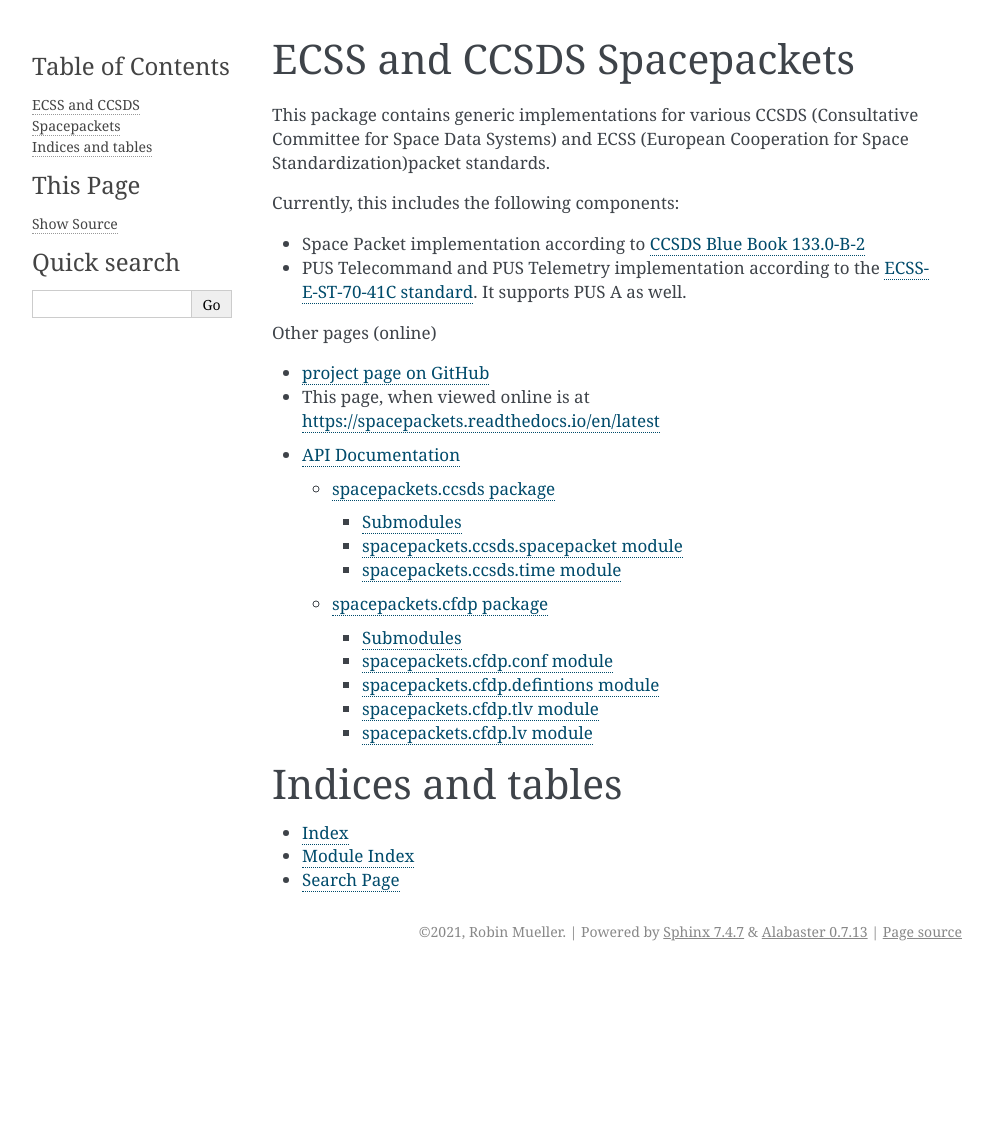
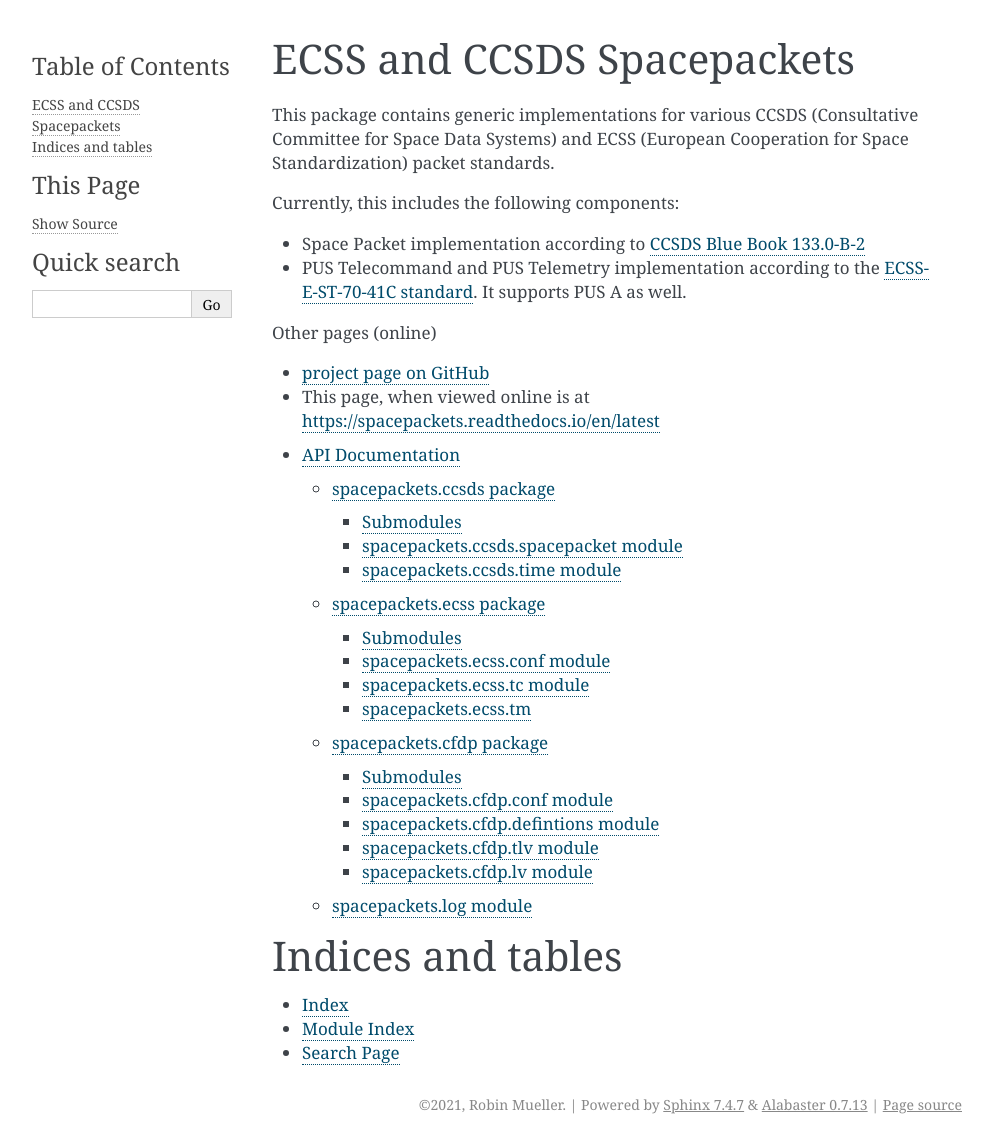
Before and after one commit to us-irs/spacepackets-py, a Sphinx documentation site: the page built from docs/index.rst, in a window 1280 px wide. Shown: the whole page, without its empty margins (148-1141 px from the left). Built offline with Sphinx 7.4.7, drawn with Linux system fonts in a browser that asks for light colours; before the commit the page ends 971 px from its top, so only the background shows below that.

Commit message:
finalized docs

```diff
--- a/docs/api/ecss.rst
+++ b/docs/api/ecss.rst
@@ -0,0 +1,29 @@
+spacepackets.ecss package
+==========================
+
+Submodules
+----------
+
+spacepackets.ecss.conf module
+-------------------------------------
+
+.. automodule:: spacepackets.ecss.conf
+   :members:
+   :undoc-members:
+   :show-inheritance:
+
+spacepackets.ecss.tc module
+-------------------------------------
+
+.. automodule:: spacepackets.ecss.tc
+   :members:
+   :undoc-members:
+   :show-inheritance:
+
+spacepackets.ecss.tm
+-------------------------------------
+
+.. automodule:: spacepackets.ecss.tm
+   :members:
+   :undoc-members:
+   :show-inheritance:
--- a/docs/index.rst
+++ b/docs/index.rst
@@ -8,7 +8,7 @@ ECSS and CCSDS Spacepackets
 
 This package contains generic implementations for various CCSDS
 (Consultative Committee for Space Data Systems) and ECSS
-(European Cooperation for Space Standardization)packet standards.
+(European Cooperation for Space Standardization) packet standards.
 
 Currently, this includes the following components:
 
```
Also changed, not shown: docs/api.rst (+12 -1 lines), 1 other file.
